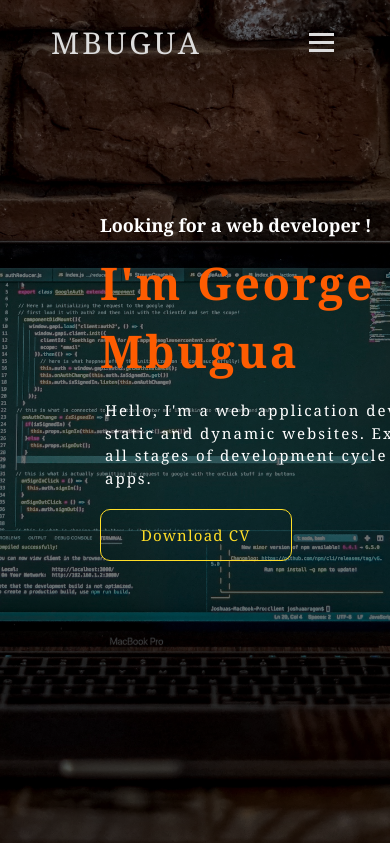
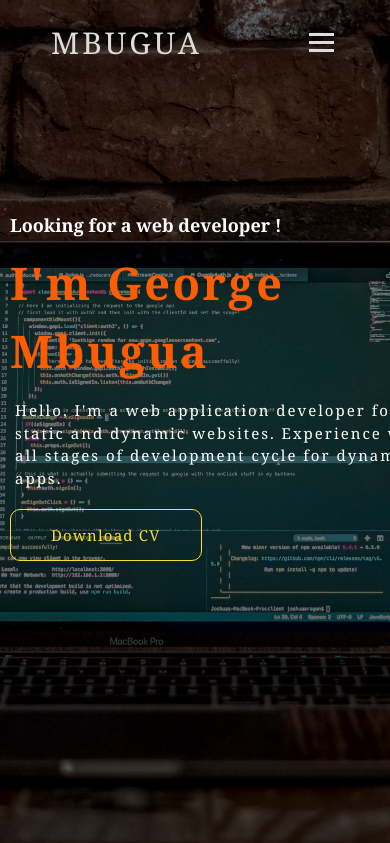
Before and after one commit to MbuguaGeorge/MbuguaGeorge.github.io, a PHP site: page / in a window 390 px wide; the page is wider, and only the part inside the window is pictured. Shown: the top 843 px of that part. Run offline with PHP 8.4, Linux system fonts and the light colour scheme.

Commit message:
final commit

```diff
--- a/css/style.css
+++ b/css/style.css
@@ -98,6 +98,11 @@ nav a:hover{
     display: flex;
     justify-content: center;
     flex-direction: column;
+}
+@media only screen and (max-width: 56.25em){
+    .home-page{
+        margin-left: 10px;
+    }
 }
 .home-page h5{
     color: white;
```
